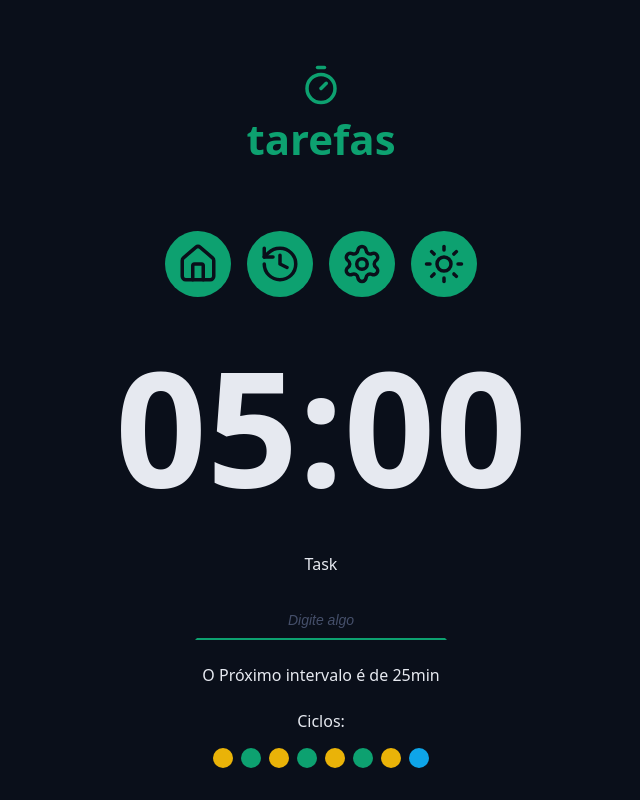
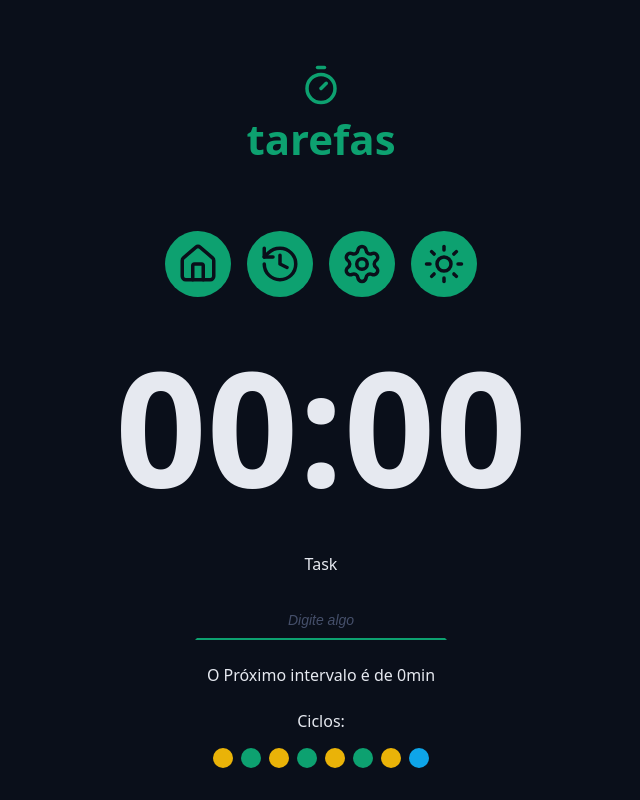
Before and after one commit to NetoResende/pomodoro-time, a React (Vite) app: page / in a window 1280 px wide. Shown: the top 800 px of the page, without its empty margins (319-959 px from the left). Built offline with nearby package versions, Linux system fonts and the light colour scheme.

Commit message:
Configurando a duração das tasks (workTime, workBreaktime, workLongeBreakTime), e formatando segundos em Minutos e segundos (00:00)

```diff
--- a/src/component/mainForm/index.tsx
+++ b/src/component/mainForm/index.tsx
@@ -7,10 +7,10 @@ import { useRef } from "react";
 import type { TaskModel } from "../../models/taskModel";
 import { getNextCycles } from "../../utils/getNextcycles";
 import { getNextCyclesType } from "../../utils/getNextCyclesType";
+import { formattesSecondsToMinutes } from "../../utils/formattedSecondsToMinutes";
 
 export function MainForm() {
   const { state, setState } = useTaskContext();
-  const { workTime } = state.config;
 
   const taskNameInput = useRef<HTMLInputElement>(null);
   const newCurrentcycle = getNextCycles(state.currentCycle)
@@ -33,7 +33,7 @@ export function MainForm() {
       startDate: Date.now(),
       completeDate: null,
       interruptDate: null,
-      duration: 1,
+      duration: state.config[newCurrentCyclesType],
       type: newCurrentCyclesType,
     }
     const secondsRemaining = newTask.duration * 60;
@@ -45,11 +45,11 @@ export function MainForm() {
         activeTask: newTask,
         currentCycle: newCurrentcycle,
         secondsRemaining,
-        formattedsecondsRemaining: "00:00",
+        formattedsecondsRemaining: formattesSecondsToMinutes(secondsRemaining),
         tasks: [...prevState.tasks, newTask]
       }
     })
-    taskNameInput.current.value="";
+    // taskNameInput.current.value="";
   }
 
   return (
@@ -64,7 +64,7 @@ export function MainForm() {
         />
       </div>
       <div className="formrow">
-        <p>O Próximo intervalo é de {workTime}min</p>
+        <p>O Próximo intervalo é de {state.secondsRemaining / 60}min</p>
       </div>
       <div className="formrow">
         <Cycles />
--- a/src/contexts/taskContext/initialTaskState.ts
+++ b/src/contexts/taskContext/initialTaskState.ts
@@ -3,7 +3,7 @@ import type { TaskStateModel } from "../../models/taskStateModel";
 export const initialTaskState: TaskStateModel = {
   tasks: [],
   secondsRemaining: 0,
-  formattedsecondsRemaining: "05:00",
+  formattedsecondsRemaining: "00:00",
   activeTask: null,
   currentCycle: 0,
   config: {
--- /dev/null
+++ b/src/utils/formattedSecondsToMinutes.ts
@@ -0,0 +1,5 @@
+export function formattesSecondsToMinutes( seconds: number){
+  const minutos = String(Math.floor( seconds / 60 )).padStart(2, '0');
+  const segundos = String(Math.floor( seconds % 60 )).padStart(2, '0');
+  return `${minutos}:${segundos}`
+}
```
Also changed, not shown: src/component/contai/index.tsx (+6 -3 lines).
